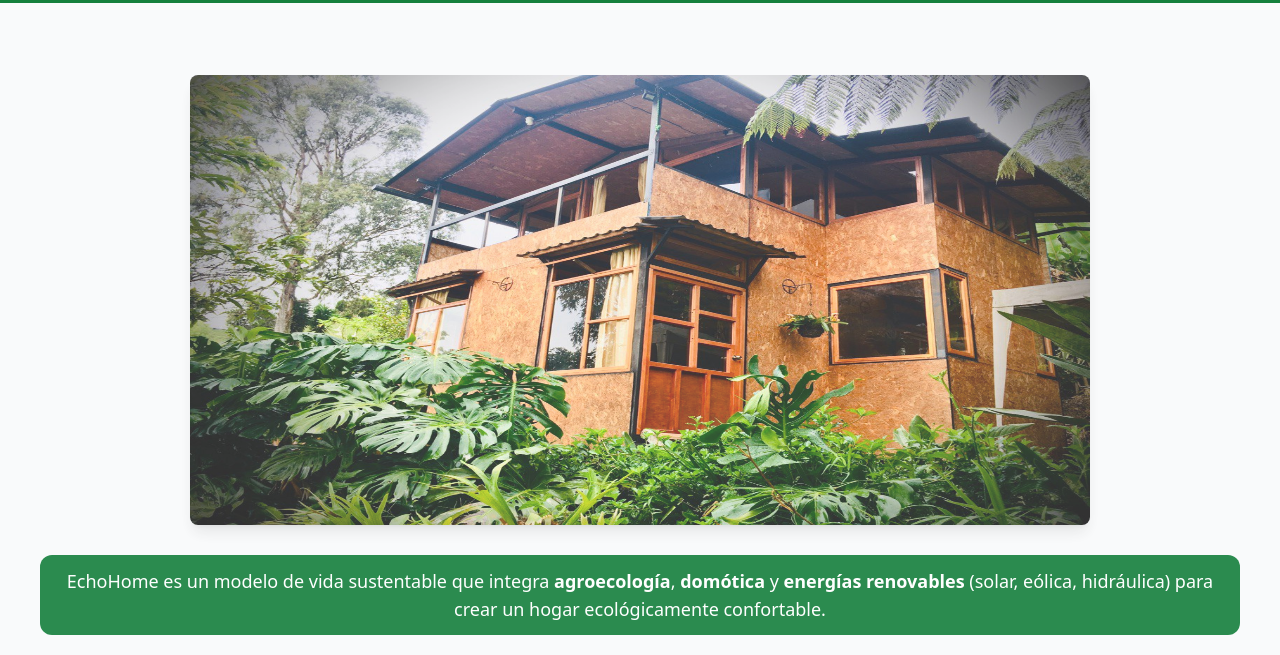
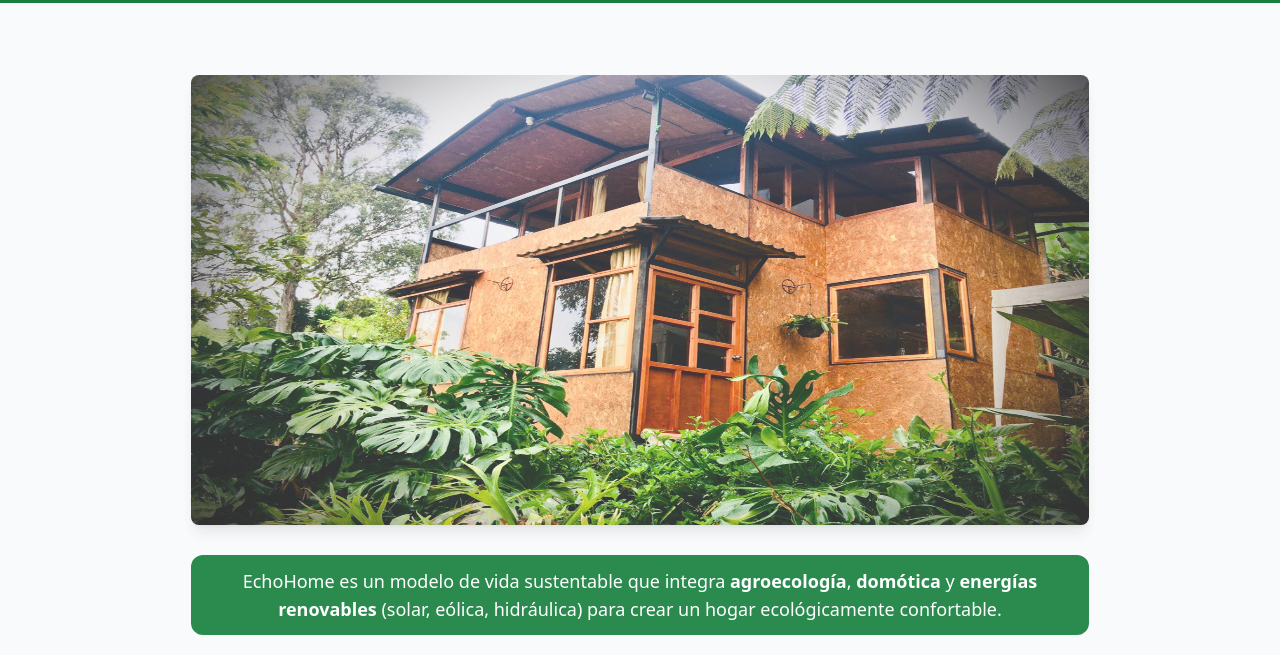
Before and after one commit to appjava/echohome, an Astro site: page / in a window 1280 px wide. Shown: the part 113-768 px from the top of the page. Built offline with nearby package versions, Linux system fonts and the light colour scheme; Astro itself is replaced by a stand-in of ours.

Commit message:
update style p

```diff
--- a/src/styles/global.css
+++ b/src/styles/global.css
@@ -47,3 +47,12 @@
     scale: 110%;
     opacity: 0.5;
 }
+
+p{
+    max-width: 80ch;
+}
+section{
+    max-width: 930px;
+    min-width: 300px;
+    margin: 0 auto;
+}
```
